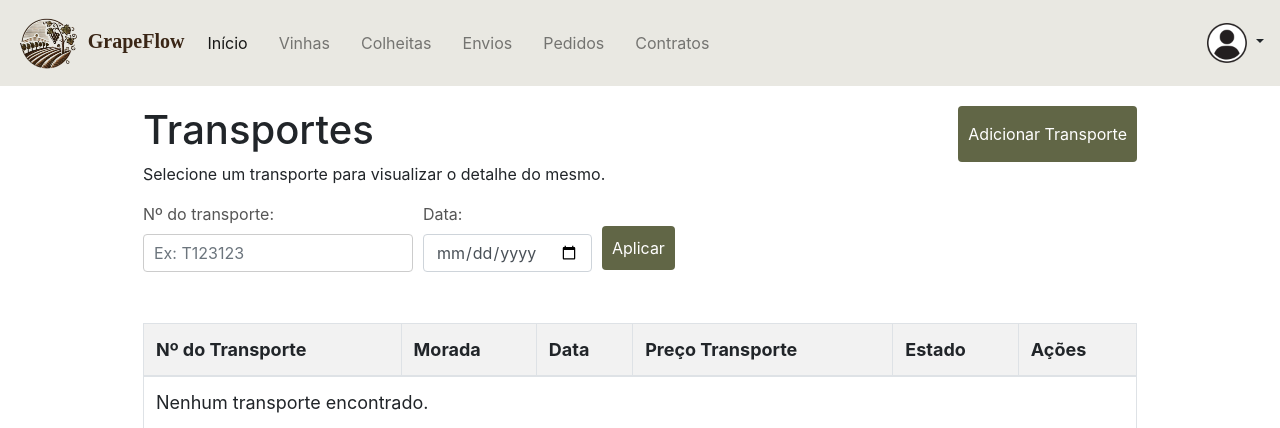
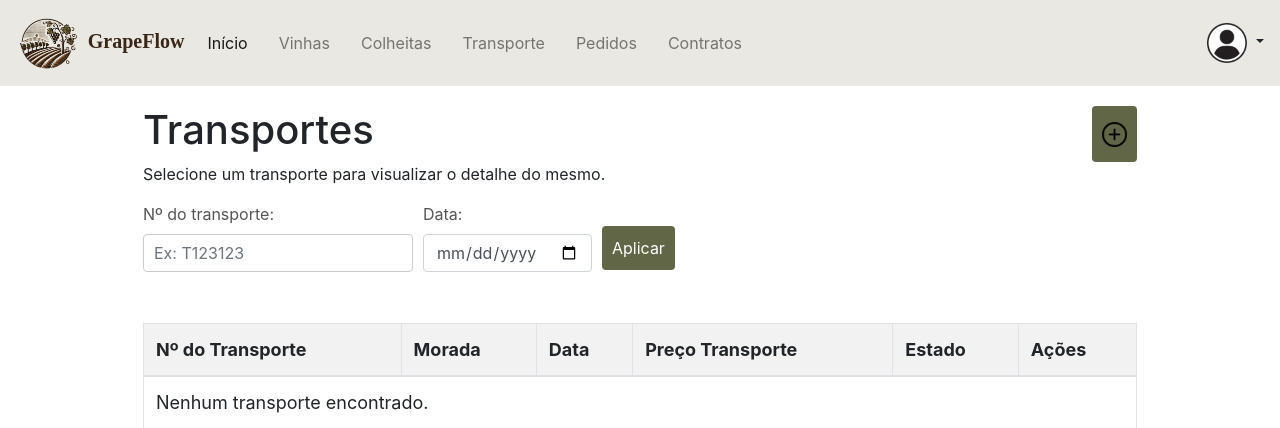
Before and after one commit to Destronex122/BD2-Projeto, a Django app: template BD2/Backoffice/templates/delivery.html in a window 1280 px wide. Shown: the top 428 px of the page. Run offline with Django 5.2, Linux system fonts and the light colour scheme; the template is opened without the code that fills it, so the values that code supplies are empty; some libraries are stand-ins or nearby versions; some web fonts are replaced.

Commit message:
transportes fix

```diff
--- a/BD2/Backoffice/templates/base.html
+++ b/BD2/Backoffice/templates/base.html
@@ -37,7 +37,7 @@
                         <a class="nav-link" href="/backoffice/harvest">Colheitas</a>
                     </li>
                     <li class="nav-item">
-                        <a class="nav-link" href="/backoffice/delivery">Envios</a>
+                        <a class="nav-link" href="/backoffice/delivery">Transporte</a>
                     </li>
                     <li class="nav-item">
                         <a class="nav-link" href="/backoffice/request">Pedidos</a>
--- a/BD2/Backoffice/templates/delivery.html
+++ b/BD2/Backoffice/templates/delivery.html
@@ -16,7 +16,7 @@
 <div class="editable-area newPadding">
     <div style="display:flex; justify-content: space-between;">
         <h1>Transportes</h1>
-        <button class="button" onclick="openAddTransportModal()">Adicionar Transporte</button>
+        <button class="button" onclick="openAddTransportModal()"><img src="{% static 'add.png' %}" title="Adicionar novo transporte" alt="add" style="height: 25px; width: auto;"></button>
     </div>
     <p>Selecione um transporte para visualizar o detalhe do mesmo.</p>
 
--- a/BD2/Backoffice/templates/deliverydetail.html
+++ b/BD2/Backoffice/templates/deliverydetail.html
@@ -54,7 +54,7 @@
             <div class="info-card">
                 <h2>Estado</h2>
                 <div class="info-item">
-                    <span class="value">Em trânsito</span>
+                    <span class="value">{{ transporte.estadoid.nome  }}</span>
                 </div>
             </div>
 
```
